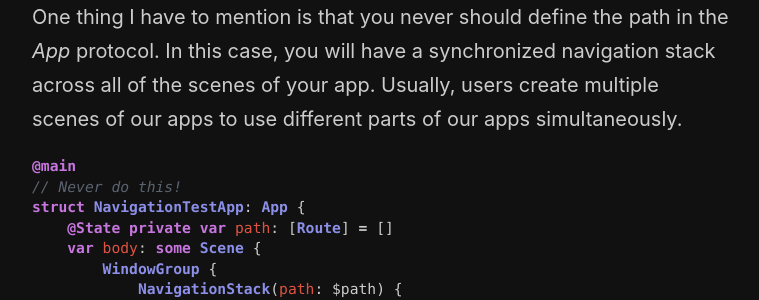
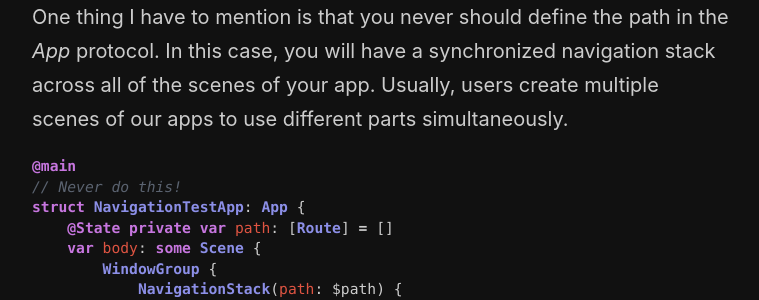
Before and after one commit to mecid/mecid.github.io, a Jekyll site: the page built from _posts/2022-06-22-mastering-navigationstack-in-swiftui-deep-linking.md, in a window 1280 px wide and 900 px high, scrolled down 2841 px. Shown: the part 221-521 px from the top of the window, without its empty margins (258-1017 px from the left). Built offline with Jekyll 4.4.1, drawn with Linux system fonts in a browser that asks for light colours.

Commit message:
another improvement in deep linking post

````diff
--- a/_posts/2022-06-22-mastering-navigationstack-in-swiftui-deep-linking.md
+++ b/_posts/2022-06-22-mastering-navigationstack-in-swiftui-deep-linking.md
@@ -109,7 +109,7 @@ struct ShopContainerView: View {
 ```
 
 #### Programmatic navigation with multiple scenes
-One thing I have to mention is that you never should define the path in the *App* protocol. In this case, you will have a synchronized navigation stack across all of the scenes of your app. Usually, users create multiple scenes of our apps to use different parts of our apps simultaneously.
+One thing I have to mention is that you never should define the path in the *App* protocol. In this case, you will have a synchronized navigation stack across all of the scenes of your app. Usually, users create multiple scenes of our apps to use different parts simultaneously.
 
 ```swift
 @main
````
